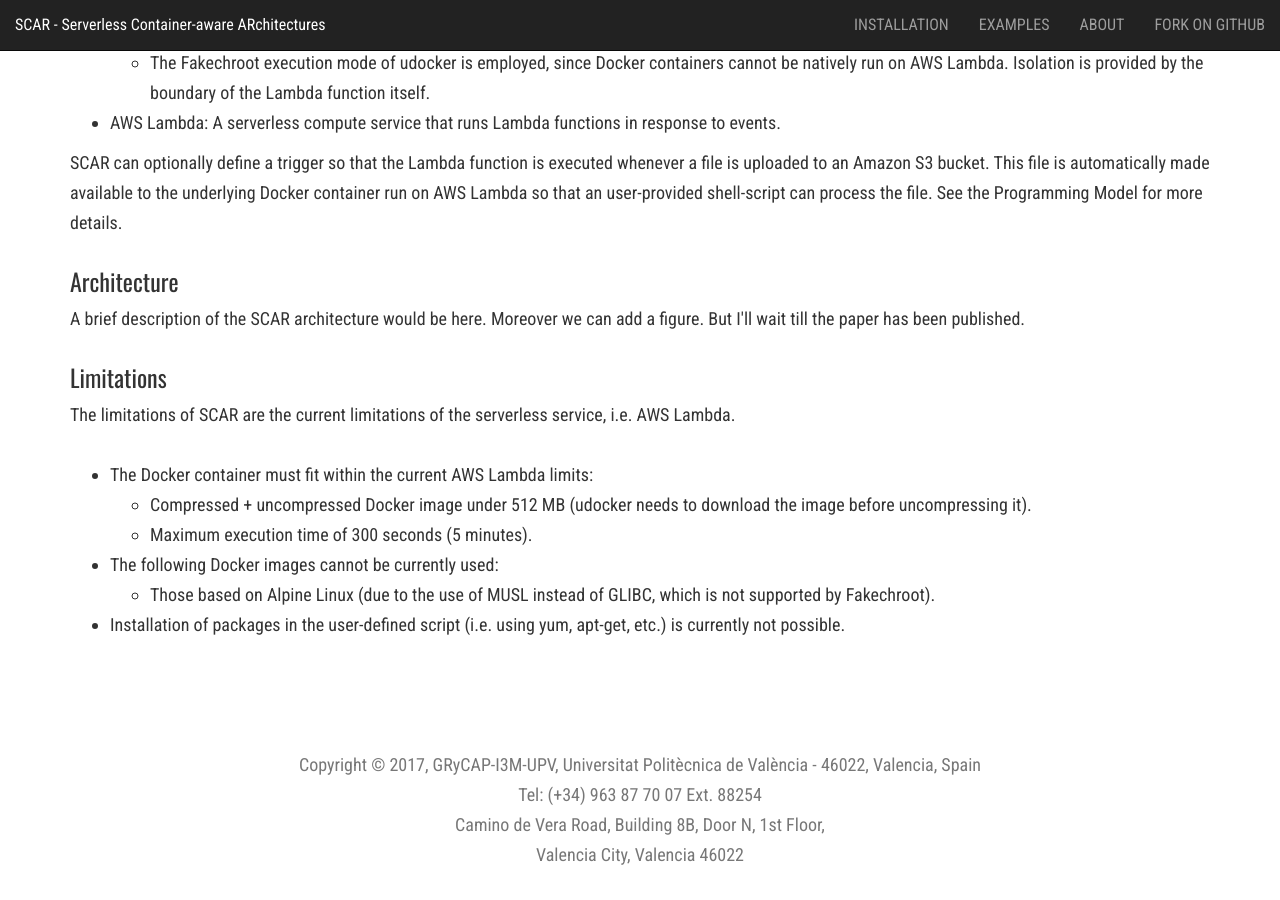
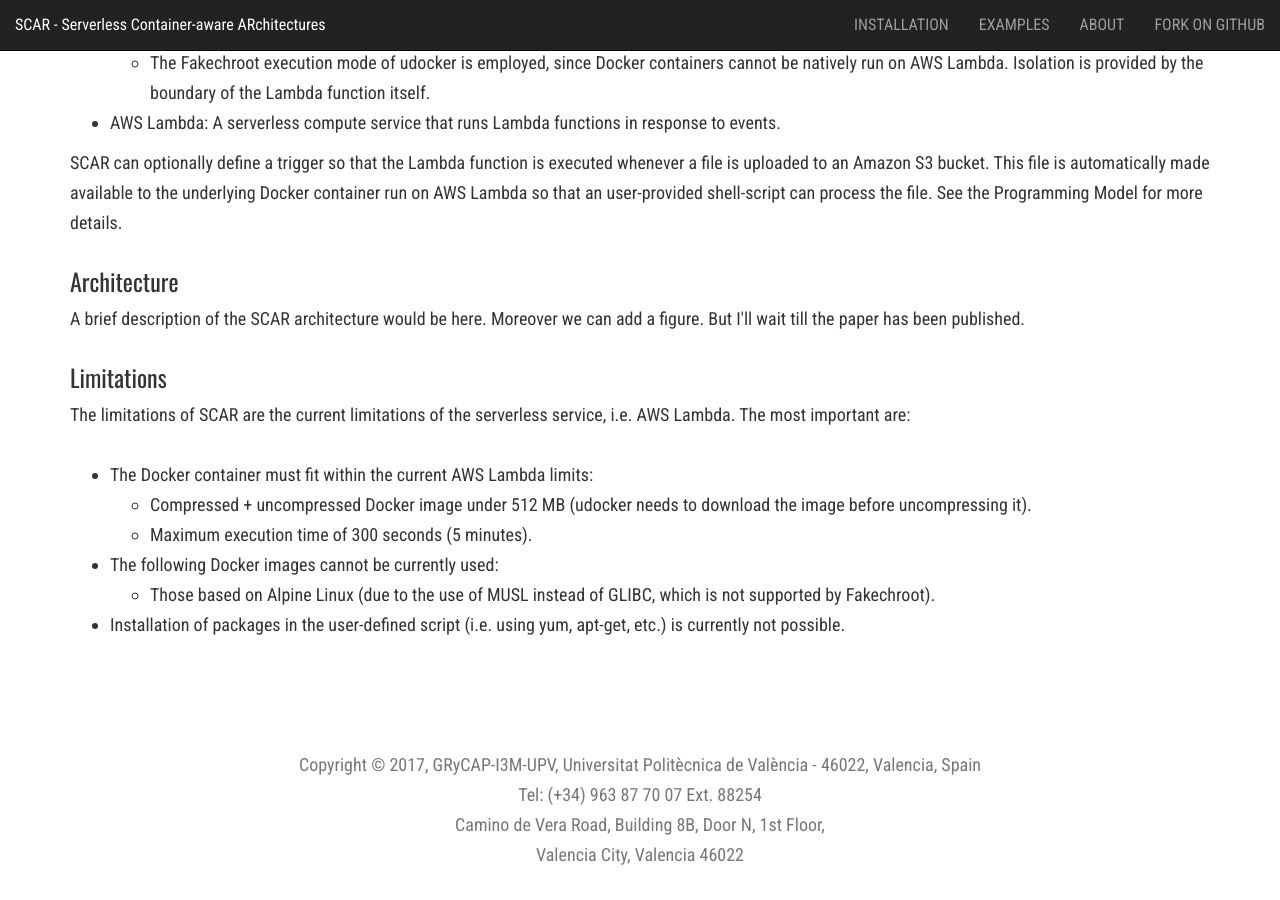
Before and after one commit to amcaar/try.github.io, a Jekyll site: the page built from index.html, in a window 1280 px wide and 900 px high, scrolled down 1041 px. Built offline with Jekyll 4.4.1, drawn with Linux system fonts in a browser that asks for light colours; nearby versions of some CDN libraries; the list of posts is cut into pages by our own code.

Commit message:
Update index.html

```diff
--- a/index.html
+++ b/index.html
@@ -22,7 +22,7 @@
                     <p> A brief description of the SCAR architecture would be here. Moreover we can add a figure. But I'll wait till the paper has been published.
                     </p>
                     <h3> Limitations </h3>
-                    <p> The limitations of SCAR are the current limitations of the serverless service, i.e. AWS Lambda.</p>
+                    <p> The limitations of SCAR are the current limitations of the serverless service, i.e. AWS Lambda. The most important are:</p>
                     <ul>
                         <li>The Docker container must fit within the current AWS Lambda limits:  </li>
                         <ul>
```
